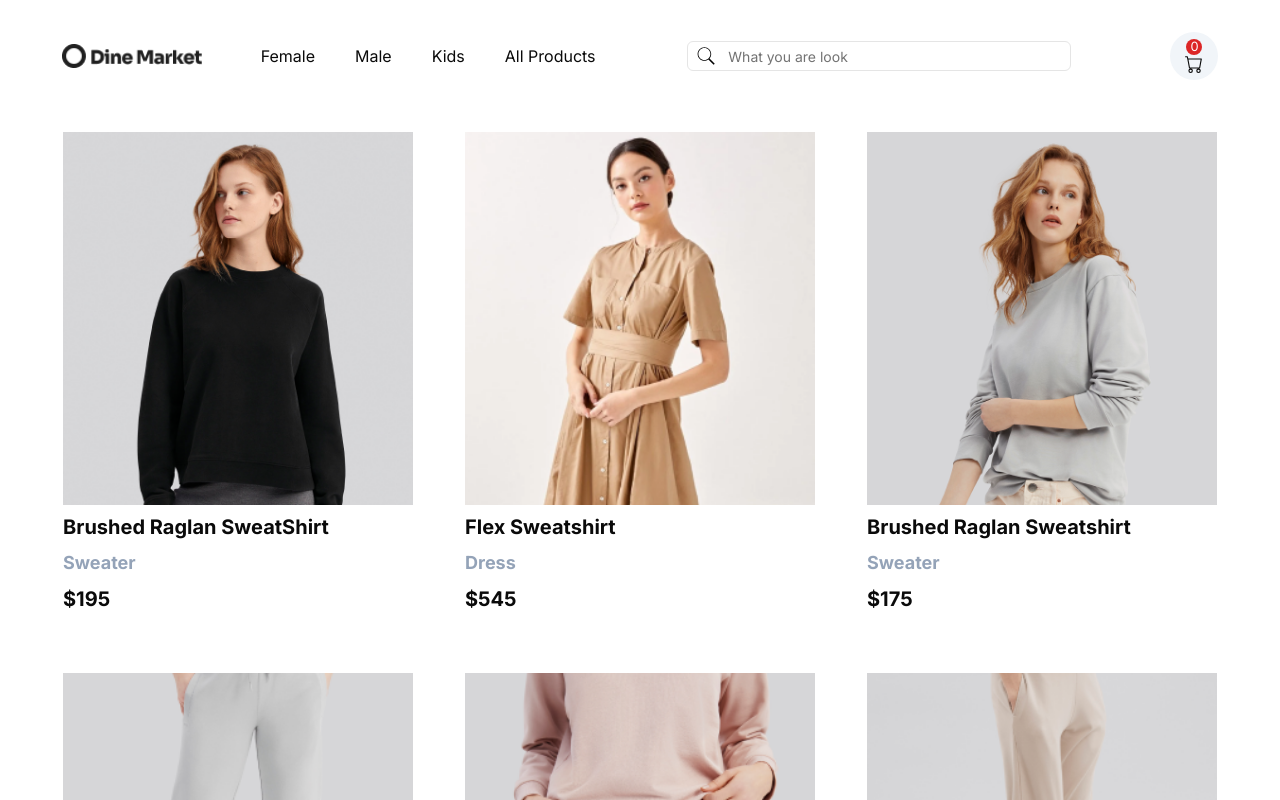
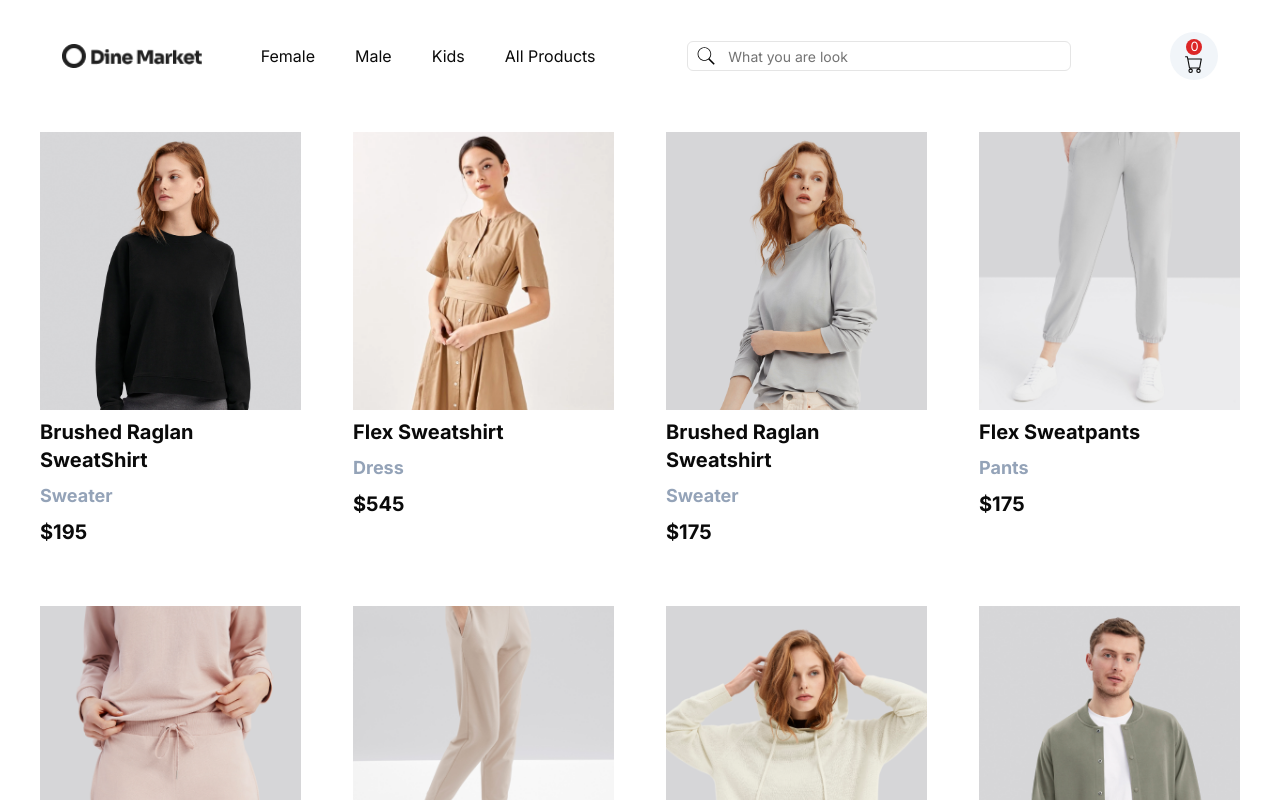
Before and after one commit to akbar506/E-commerce-Website, a Next.js app in the folder e-commerce-clothing-website/: page /products in a window 1280 px wide. Shown: the top 800 px of the page. Built offline with nearby package versions, Linux system fonts and the light colour scheme.

Commit message:
Change layout of Products, male, female and kids product page.

```diff
--- a/e-commerce-clothing-website/src/app/female/page.tsx
+++ b/e-commerce-clothing-website/src/app/female/page.tsx
@@ -11,11 +11,12 @@ export default function Female() {
 
   return (
     <>
-      <div className="flex justify-center flex-wrap gap-y-5 gap-x-3 min-h-screen">
+      <div className="mx-0 md:mx-5 min-h-screen">
+        <div className="max-w-[1850px] mx-auto grid grid-cols-1 md:grid-cols-2 lg:grid-cols-4 gap-y-5 gap-x-3 min-h-screen">
           {femaleFilterProduct.map((product) => (
             <>
+              <div className="mx-auto" key={product.productName}>
                 <Link
-              key={product.productName}
                   href={`/product/${product.productName.replaceAll(" ", "-")}`}
                 >
                   <div>
@@ -28,7 +29,9 @@ export default function Female() {
                           height={350}
                         />
                       </div>
-                  <div className="font-bold text-xl">{product.productName}</div>
+                      <div className="font-bold text-xl">
+                        {product.productName}
+                      </div>
                       <div className="text-slate-400 text-lg font-bold">
                         {product.productType}
                       </div>
@@ -38,8 +41,10 @@ export default function Female() {
                     </div>
                   </div>
                 </Link>
+              </div>
             </>
           ))}
+        </div>
       </div>
     </>
   );
--- a/e-commerce-clothing-website/src/app/kids/page.tsx
+++ b/e-commerce-clothing-website/src/app/kids/page.tsx
@@ -1,5 +1,5 @@
 import React from "react";
-import { Products, Product } from "@/lib/constants";
+import { Products } from "@/lib/constants";
 import Image from "next/image";
 import Link from "next/link";
 
@@ -11,11 +11,12 @@ export default function Female() {
 
   return (
     <>
-      <div className="flex justify-center flex-wrap gap-y-5 gap-x-3 min-h-screen">
+      <div className="mx-0 md:mx-5 min-h-screen">
+        <div className="max-w-[1850px] mx-auto grid grid-cols-1 md:grid-cols-2 lg:grid-cols-4 gap-y-5 gap-x-3">
           {kidsFilterProduct.map((product) => (
             <>
+              <div className="mx-auto" key={product.productName}>
                 <Link
-              key={product.productName}
                   href={`/product/${product.productName.replaceAll(" ", "-")}`}
                 >
                   <div>
@@ -28,7 +29,9 @@ export default function Female() {
                           height={350}
                         />
                       </div>
-                  <div className="font-bold text-xl">{product.productName}</div>
+                      <div className="font-bold text-xl">
+                        {product.productName}
+                      </div>
                       <div className="text-slate-400 text-lg font-bold">
                         {product.productType}
                       </div>
@@ -38,8 +41,10 @@ export default function Female() {
                     </div>
                   </div>
                 </Link>
+              </div>
             </>
           ))}
+        </div>
       </div>
     </>
   );
--- a/e-commerce-clothing-website/src/app/male/page.tsx
+++ b/e-commerce-clothing-website/src/app/male/page.tsx
@@ -11,11 +11,12 @@ export default function Female() {
 
   return (
     <>
-      <div className="flex justify-center flex-wrap gap-y-5 gap-x-3 min-h-screen">
+      <div className="mx-0 md:mx-5 min-h-screen">
+        <div className="max-w-[1850px] mx-auto grid grid-cols-1 md:grid-cols-2 lg:grid-cols-4 gap-y-5 gap-x-3">
           {maleFilterProduct.map((product) => (
             <>
+              <div className="mx-auto" key={product.productName}>
                 <Link
-              key={product.productName}
                   href={`/product/${product.productName.replaceAll(" ", "-")}`}
                 >
                   <div>
@@ -28,7 +29,9 @@ export default function Female() {
                           height={350}
                         />
                       </div>
-                  <div className="font-bold text-xl">{product.productName}</div>
+                      <div className="font-bold text-xl">
+                        {product.productName}
+                      </div>
                       <div className="text-slate-400 text-lg font-bold">
                         {product.productType}
                       </div>
@@ -38,8 +41,10 @@ export default function Female() {
                     </div>
                   </div>
                 </Link>
+              </div>
             </>
           ))}
+        </div>
       </div>
     </>
   );
--- a/e-commerce-clothing-website/src/app/products/page.tsx
+++ b/e-commerce-clothing-website/src/app/products/page.tsx
@@ -8,10 +8,11 @@ export default function AllProducts() {
 
   return (
     <>
-      <div>
-        <div className="flex justify-center flex-wrap gap-y-5 gap-x-3">
+      <div className="mx-0 md:mx-5">
+        <div className="max-w-[1850px] mx-auto grid grid-cols-1 md:grid-cols-2 lg:grid-cols-4 gap-y-5 gap-x-3">
           {allProducts.map((product) => (
             <>
+              <div className="mx-auto">
                 <Link
                   key={product.productName}
                   href={`/product/${product.productName.replaceAll(" ", "-")}`}
@@ -38,6 +39,7 @@ export default function AllProducts() {
                     </div>
                   </div>
                 </Link>
+              </div>
             </>
           ))}
         </div>
```
Lines whose indentation alone changed are shown as unchanged.
